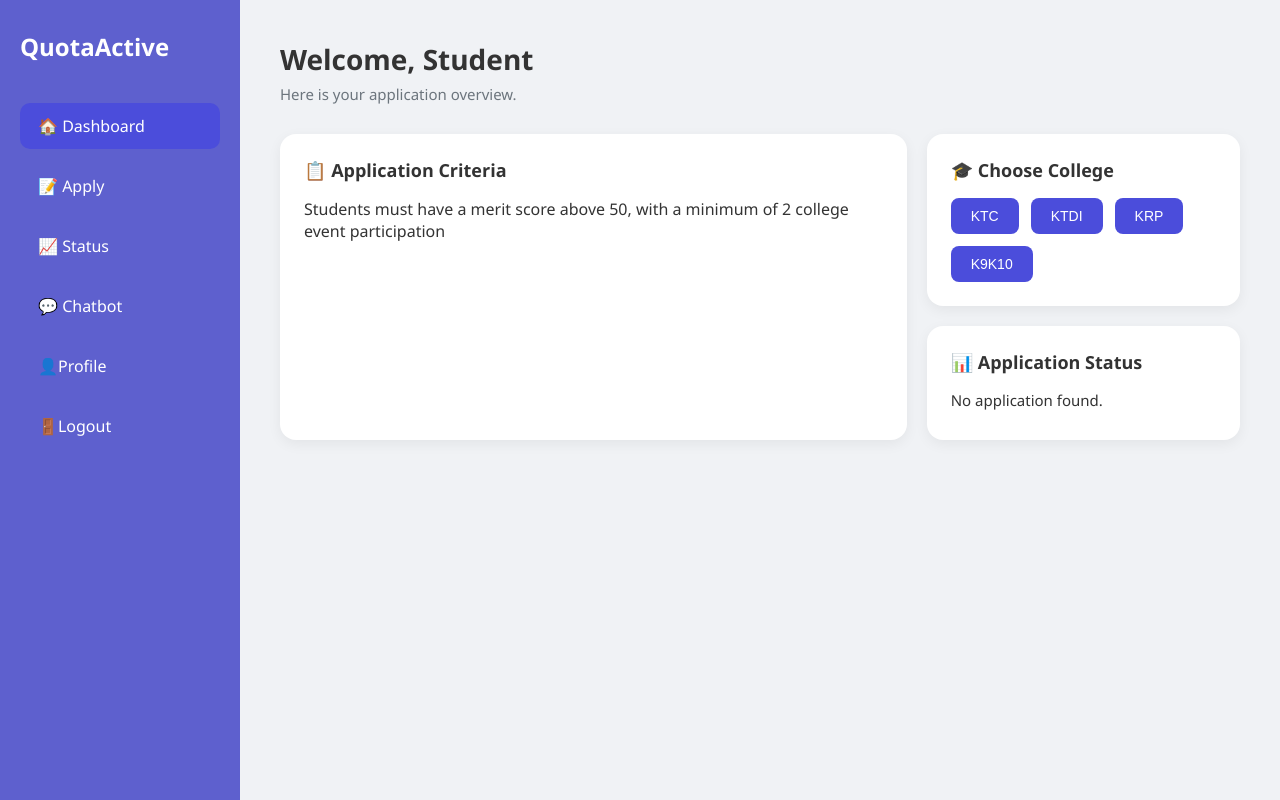
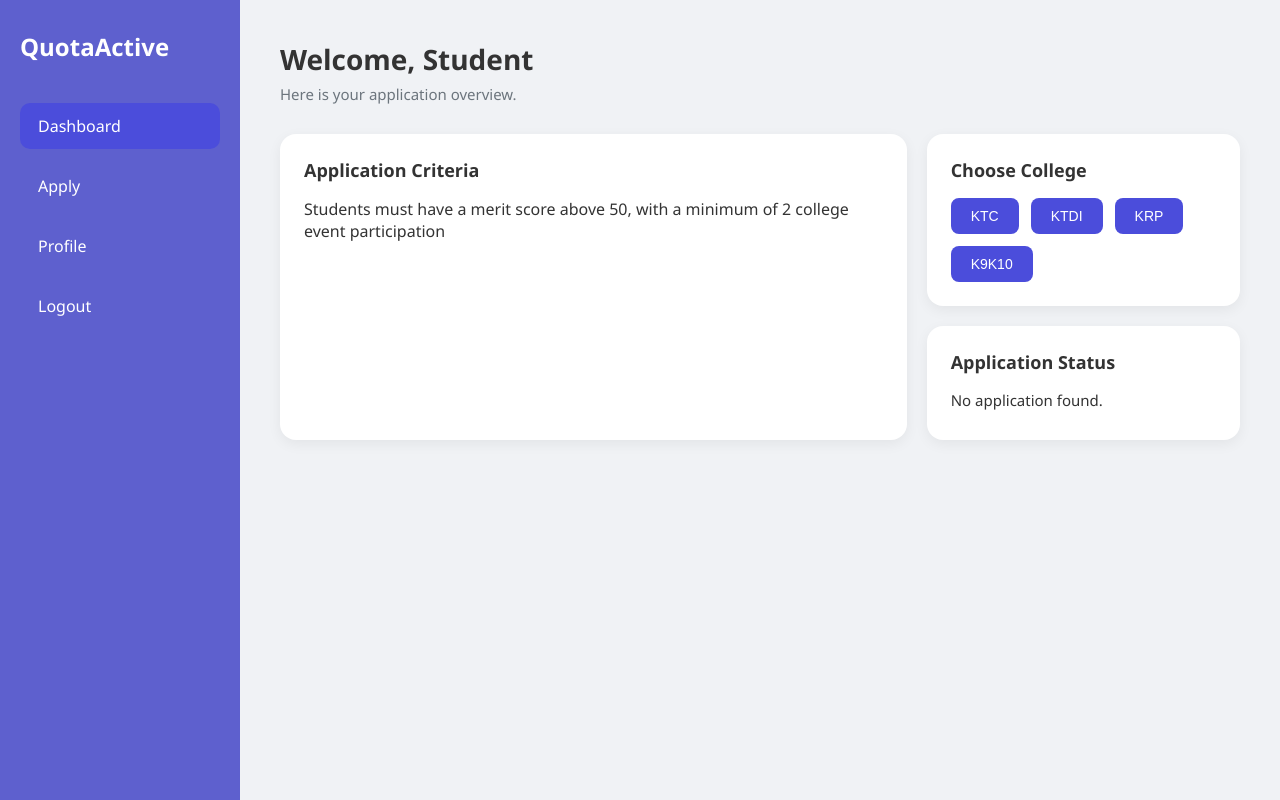
Before and after one commit to welsonxw/quota-active-system, a PHP site: page /dashboard.php in a window 1280 px wide. Run offline with PHP 8.4, Linux system fonts and the light colour scheme; data comes from the database, SQL or seed files in the repository; some libraries are stand-ins or nearby versions.

Commit message:
cleaner student dashboard and profile no emoji

```diff
--- a/student/dashboard.php
+++ b/student/dashboard.php
@@ -93,13 +93,11 @@ if ($student_id) {
       <h2 class="logo">QuotaActive</h2>
       <nav>
         <ul class="nav-list">
-          <li class="nav-item active">🏠 Dashboard</li>
-          <li class="nav-item"><a href="apply.php" class="nav-link">📝 Apply</a></li>
-          <li class="nav-item"><a href="status.php" class="nav-link">📈 Status</a></li>
-
-          <li class="nav-item">💬 Chatbot</li>
-          <li class="nav-item"> <a href="profile.php" class="nav-link">👤Profile</a></li>
-          <li class="nav-item"><a class="nav-link text-danger" href="logout.php">🚪Logout</a></li>
+          <li class="nav-item active">Dashboard</li>
+          <li class="nav-item"><a href="apply.php" class="nav-link">Apply</a></li>
+          <!-- <li class="nav-item">💬 Chatbot</li> -->
+          <li class="nav-item"> <a href="profile.php" class="nav-link">Profile</a></li>
+          <li class="nav-item"><a class="nav-link text-danger" href="logout.php">Logout</a></li>
         </ul>
       </nav>
     </aside>
@@ -115,13 +113,13 @@ if ($student_id) {
       <section class="fixed-dashboard-grid">
         <!-- Grid 1: Criteria -->
         <div class="card criteria">
-          <h3>📋 Application Criteria</h3>
+          <h3>Application Criteria</h3>
           <p><?= nl2br(htmlspecialchars($criteria_text)) ?></p>
         </div>
 
         <!-- Grid 2: Choose College -->
         <div class="card college">
-          <h3>🎓 Choose College</h3>
+          <h3>Choose College</h3>
           <div class="college-buttons">
             <button>KTC</button>
             <button>KTDI</button>
@@ -132,7 +130,7 @@ if ($student_id) {
 
         <!-- Grid 3: Application Status -->
         <div class="card status">
-          <h3>📊 Application Status</h3>
+          <h3>Application Status</h3>
           <?php if ($application): ?>
             <?php
             $status = strtolower($application['status']);
@@ -145,7 +143,7 @@ if ($student_id) {
             ?>
             <p>Status:
               <strong style="color: <?= $statusColor ?>;">
-                <?= htmlspecialchars($application['status']) ?>
+                <?= ucfirst(htmlspecialchars($application['status'])) ?>
               </strong>
             </p>
             <p>College: <strong>KTDI</strong></p>
```
Also changed, not shown: student/profile.php (+5 -5 lines), 1 other file.
